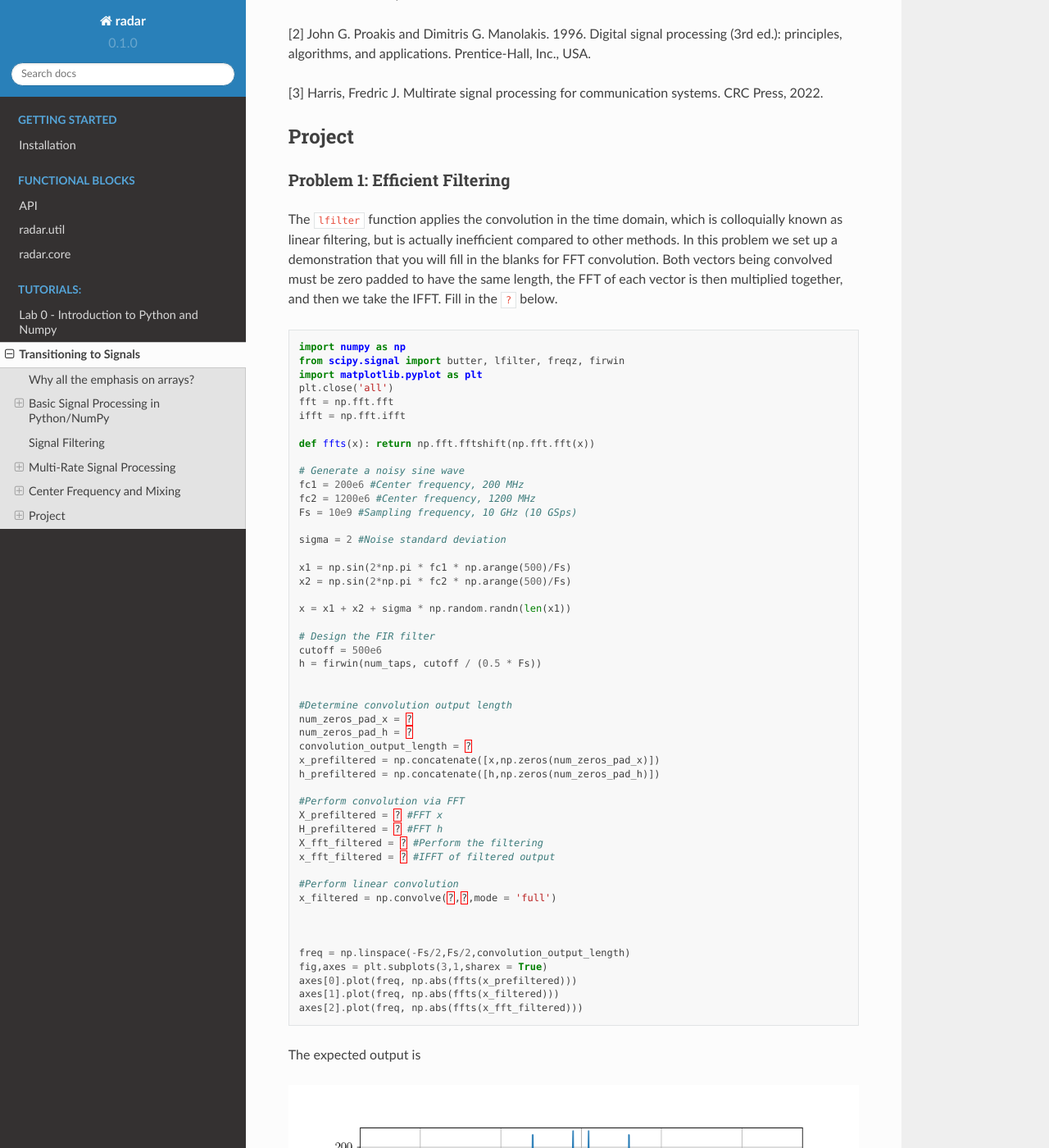
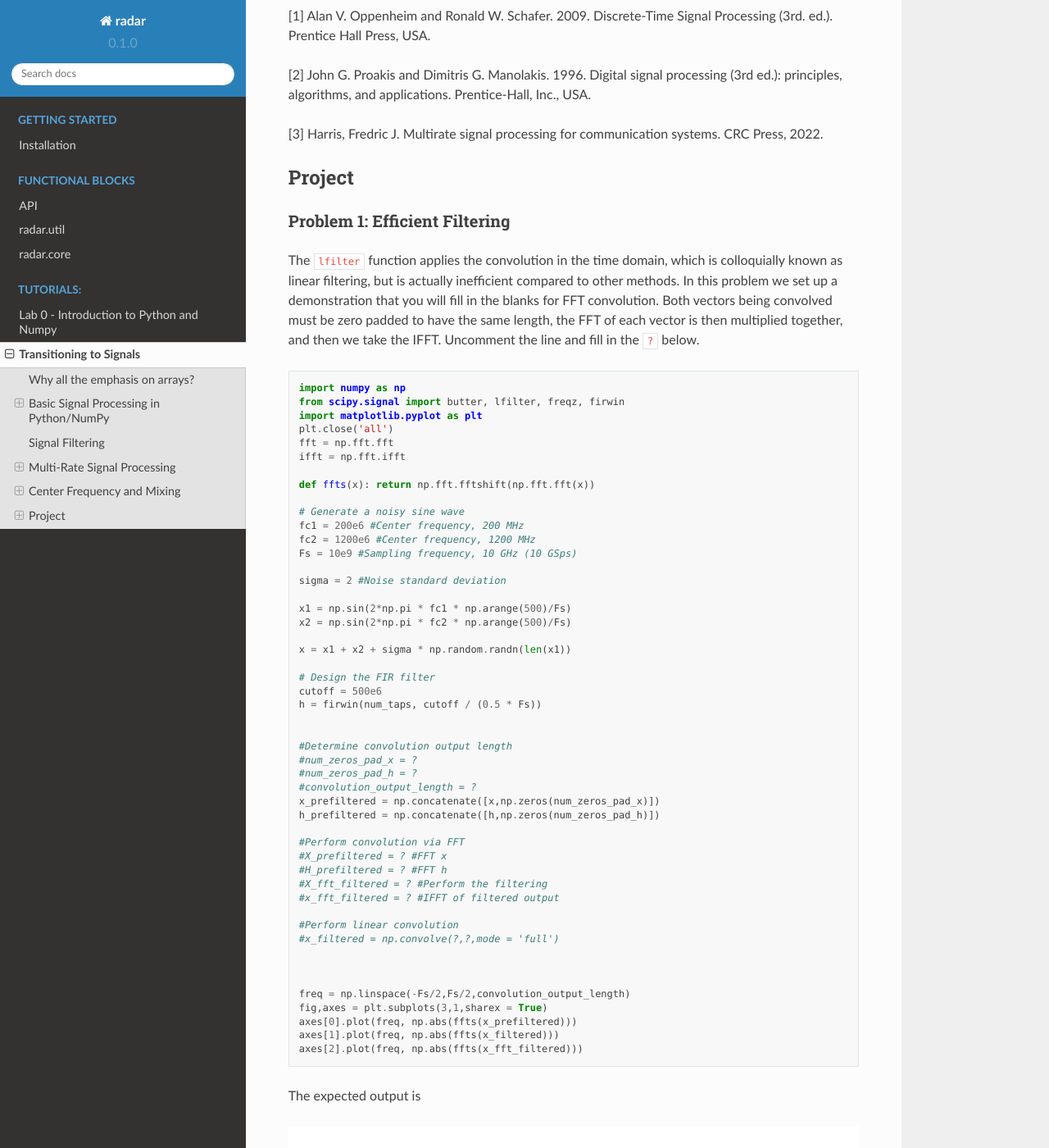
Before and after one commit to nrb5089/radar, a Sphinx documentation site: the page built from docs/source/tutorials/lab1-BasicSPPython.rst, in a window 1280 px wide and 1400 px high, scrolled down 23068 px. Shown: the whole window at 82% size. Built offline with Sphinx 7.4.7 and the Read the Docs theme 2.0.0, drawn with Linux system fonts in a browser that asks for light colours; some of the changed text lies outside the part shown.

Commit message:
changes to Lab1

```diff
--- a/docs/source/tutorials/lab1-BasicSPPython.rst
+++ b/docs/source/tutorials/lab1-BasicSPPython.rst
@@ -326,10 +326,10 @@
 
 .. image:: media/filter_decimation.png
 
-Interpolation (Upsampling*)
+Interpolation (Upsampling)
 ------------------------------
 
-*More than just inserting zeros...
+More than just inserting zeros...
 
 Imagine you are looking at a connect-the-dots puzzle, but some of the dots are missing. You can still visualize the shape or picture by drawing straight lines between the dots you can see, even if there are gaps.  Interpolation is like filling in those missing dots so that the picture is more complete and flows smoothly. Instead of having jagged straight lines, you can get a curve or a smoother line that makes more sense and provides a better idea of the whole picture.  For a simpler example, think about the temperature readings at noon over a week. If you only have readings for Monday, Wednesday, and Friday, but you want to guess (or estimate) what the temperature was on Tuesday and Thursday, you could use the readings from the days you know to make a good guess. Interpolation is the mathematical way of making that guess.  In essence, interpolation is about using what you know to estimate what you don't know. It helps in filling gaps or making smoother transitions between known points or values.
 
@@ -429,7 +429,7 @@
 Frequency conversion and the use of intermediate frequency (IF) stages are fundamental concepts in radio and radar systems. These techniques are employed for several reasons, enhancing the performance, flexibility, and functionality of communication and sensing systems. Here's a detailed overview:
 
 Reasons for Frequency Conversion
-~~~~~~~~~~~~~~~~~~~~~~~~~~~~~~~~~~~~~~~~~
+---------------------------------
 
 **Improving Antenna Performance:**
 - Antennas are typically more efficient when they are about half the wavelength of the transmitted or received signal. For high-frequency signals (like those in the GHz range), this would mean very small antennas. By converting to a lower IF, you can use a more efficiently sized antenna.
@@ -720,7 +720,7 @@
 Problem 1: Efficient Filtering
 --------------------------------
 
-The ``lfilter`` function applies the convolution in the time domain, which is colloquially known as linear filtering, but is actually inefficient compared to other methods.  In this problem we set up a demonstration that you will fill in the blanks for FFT convolution.  Both vectors being convolved must be zero padded to have the same length, the FFT of each vector is then multiplied together, and then we take the IFFT. Fill in the ``?`` below.
+The ``lfilter`` function applies the convolution in the time domain, which is colloquially known as linear filtering, but is actually inefficient compared to other methods.  In this problem we set up a demonstration that you will fill in the blanks for FFT convolution.  Both vectors being convolved must be zero padded to have the same length, the FFT of each vector is then multiplied together, and then we take the IFFT. Uncomment the line and fill in the ``?`` below.
 
 .. code-block:: python
 
@@ -751,20 +751,20 @@
 
 
     #Determine convolution output length
-    num_zeros_pad_x = ?
-    num_zeros_pad_h = ?
-    convolution_output_length = ?
+    #num_zeros_pad_x = ?
+    #num_zeros_pad_h = ?
+    #convolution_output_length = ?
     x_prefiltered = np.concatenate([x,np.zeros(num_zeros_pad_x)])
     h_prefiltered = np.concatenate([h,np.zeros(num_zeros_pad_h)])
 
     #Perform convolution via FFT
-    X_prefiltered = ? #FFT x
-    H_prefiltered = ? #FFT h
-    X_fft_filtered = ? #Perform the filtering
-    x_fft_filtered = ? #IFFT of filtered output
+    #X_prefiltered = ? #FFT x
+    #H_prefiltered = ? #FFT h
+    #X_fft_filtered = ? #Perform the filtering
+    #x_fft_filtered = ? #IFFT of filtered output
 
     #Perform linear convolution
-    x_filtered = np.convolve(?,?,mode = 'full')
+    #x_filtered = np.convolve(?,?,mode = 'full')
 
 
 
```
